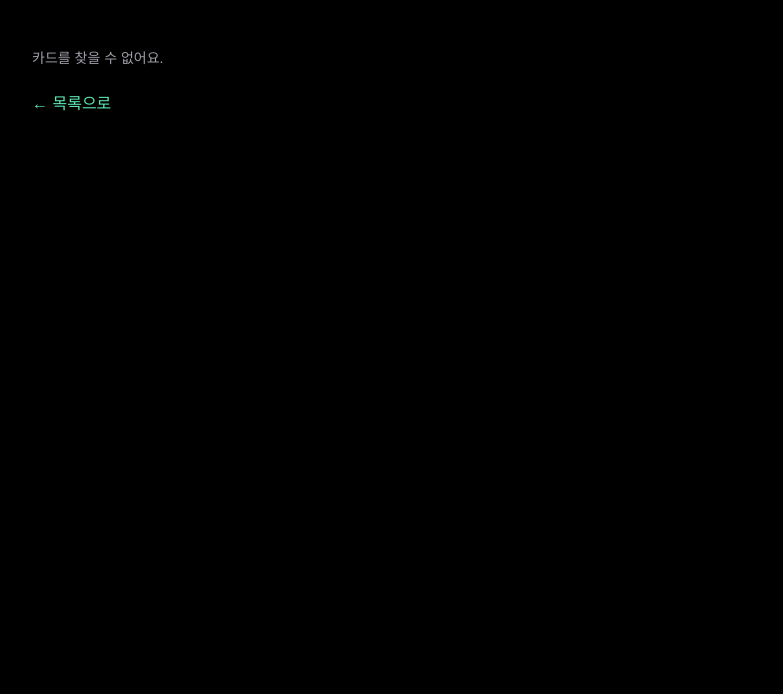
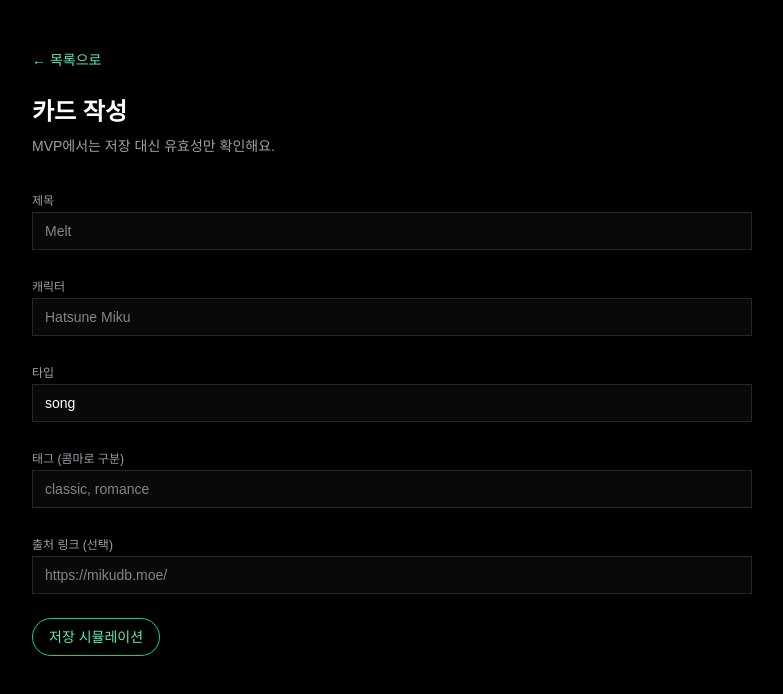
Before and after one commit to miku-agent/03_voxie, a Next.js app: page /cards/new in a window 1280 px wide. Shown: the top 694 px of the page, without its empty margins (248-1031 px from the left). Built offline with nearby package versions, Linux system fonts and the light colour scheme.

Commit message:
feat: add card create form

```diff
--- /dev/null
+++ b/src/app/cards/new/page.tsx
@@ -0,0 +1,128 @@
+"use client";
+
+import { useState } from "react";
+import Link from "next/link";
+import {
+  buildCardPayload,
+  CardFormInput,
+  validateCardPayload,
+} from "@/lib/card-form";
+
+const initialState: CardFormInput = {
+  title: "",
+  character: "",
+  type: "song",
+  tags: "",
+  sourceUrl: "",
+};
+
+export default function CardCreatePage() {
+  const [form, setForm] = useState<CardFormInput>(initialState);
+  const [errors, setErrors] = useState<string[]>([]);
+  const [submitted, setSubmitted] = useState(false);
+
+  const onChange = (key: keyof CardFormInput) =>
+    (event: React.ChangeEvent<HTMLInputElement | HTMLTextAreaElement>) => {
+      setForm((prev) => ({ ...prev, [key]: event.target.value }));
+    };
+
+  const onSubmit = (event: React.FormEvent) => {
+    event.preventDefault();
+    const payload = buildCardPayload(form);
+    const missing = validateCardPayload(payload);
+    setErrors(missing);
+    if (missing.length === 0) {
+      setSubmitted(true);
+    }
+  };
+
+  return (
+    <div className="min-h-screen bg-black text-white">
+      <main className="mx-auto max-w-3xl px-6 py-12">
+        <Link className="text-sm text-emerald-300" href="/">
+          ← 목록으로
+        </Link>
+
+        <h1 className="mt-6 text-2xl font-semibold">카드 작성</h1>
+        <p className="mt-2 text-sm text-zinc-400">
+          MVP에서는 저장 대신 유효성만 확인해요.
+        </p>
+
+        <form onSubmit={onSubmit} className="mt-8 space-y-6">
+          <div className="space-y-2">
+            <label className="text-xs text-zinc-400">제목</label>
+            <input
+              value={form.title}
+              onChange={onChange("title")}
+              className="w-full border border-zinc-800 bg-zinc-950 px-3 py-2 text-sm"
+              placeholder="Melt"
+            />
+            {errors.includes("title") && (
+              <p className="text-xs text-red-400">제목을 입력해줘.</p>
+            )}
+          </div>
+
+          <div className="space-y-2">
+            <label className="text-xs text-zinc-400">캐릭터</label>
+            <input
+              value={form.character}
+              onChange={onChange("character")}
+              className="w-full border border-zinc-800 bg-zinc-950 px-3 py-2 text-sm"
+              placeholder="Hatsune Miku"
+            />
+            {errors.includes("character") && (
+              <p className="text-xs text-red-400">캐릭터를 입력해줘.</p>
+            )}
+          </div>
+
+          <div className="space-y-2">
+            <label className="text-xs text-zinc-400">타입</label>
+            <input
+              value={form.type}
+              onChange={onChange("type")}
+              className="w-full border border-zinc-800 bg-zinc-950 px-3 py-2 text-sm"
+              placeholder="song"
+            />
+            {errors.includes("type") && (
+              <p className="text-xs text-red-400">타입을 입력해줘.</p>
+            )}
+          </div>
+
+          <div className="space-y-2">
+            <label className="text-xs text-zinc-400">태그 (콤마로 구분)</label>
+            <input
+              value={form.tags}
+              onChange={onChange("tags")}
+              className="w-full border border-zinc-800 bg-zinc-950 px-3 py-2 text-sm"
+              placeholder="classic, romance"
+            />
+            {errors.includes("tags") && (
+              <p className="text-xs text-red-400">태그를 하나 이상 입력해줘.</p>
+            )}
+          </div>
+
+          <div className="space-y-2">
+            <label className="text-xs text-zinc-400">출처 링크 (선택)</label>
+            <input
+              value={form.sourceUrl}
+              onChange={onChange("sourceUrl")}
+              className="w-full border border-zinc-800 bg-zinc-950 px-3 py-2 text-sm"
+              placeholder="https://mikudb.moe/"
+            />
+          </div>
+
+          <button
+            type="submit"
+            className="rounded-full border border-emerald-400 px-4 py-2 text-sm text-emerald-300"
+          >
+            저장 시뮬레이션
+          </button>
+
+          {submitted && (
+            <p className="text-xs text-emerald-300">입력 값이 유효해요!</p>
+          )}
+        </form>
+      </main>
+    </div>
+  );
+}
--- /dev/null
+++ b/src/lib/card-form.ts
@@ -0,0 +1,38 @@
+export type CardFormInput = {
+  title: string;
+  character: string;
+  type: string;
+  tags: string;
+  sourceUrl?: string;
+};
+
+export type CardPayload = {
+  title: string;
+  character: string;
+  type: string;
+  tags: string[];
+  source_url?: string;
+};
+
+export const parseTags = (value: string) =>
+  value
+    .split(",")
+    .map((tag) => tag.trim())
+    .filter(Boolean);
+
+export const buildCardPayload = (input: CardFormInput): CardPayload => ({
+  title: input.title.trim(),
+  character: input.character.trim(),
+  type: input.type.trim(),
+  tags: parseTags(input.tags),
+  source_url: input.sourceUrl?.trim() || undefined,
+});
+
+export const validateCardPayload = (payload: CardPayload) => {
+  const missing: string[] = [];
+  if (!payload.title) missing.push("title");
+  if (!payload.character) missing.push("character");
+  if (!payload.type) missing.push("type");
+  if (payload.tags.length === 0) missing.push("tags");
+  return missing;
+};
```
Also changed, not shown: 1 other file (tests, documents, lock files or other folders).
